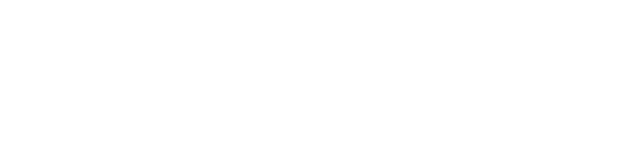
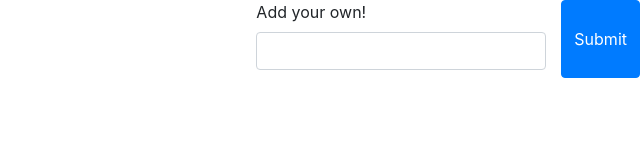
Before and after one commit to cmsmart2/GIPHY_API, a plain HTML site: page index.html in a window 1280 px wide. Shown: the whole page, without its empty margins (640-1280 px from the left). Drawn offline with nearby package versions, Linux system fonts and the light colour scheme.

Commit message:
Basic Html layout

```diff
--- a/index.html
+++ b/index.html
@@ -16,6 +16,18 @@
 
 </head>
 <body>
+    <div id="buttons-here">
+    </div>
+    <form class="nav justify-content-end">
+        <div class="form-group col-md-3">
+            <label for="exampleFormControlInput1">Add your own!</label>
+            <input type="text" class="form-control" id="exampleFormControlInput1" placeholder="">
+            </div>
+            <br>
+            <button type="submit" class="btn btn-primary mb-2">Submit</button>
+    </form>
+    <div id="gifs-here">
+    </div>
 
 
     <!-- jQuery -->
```
